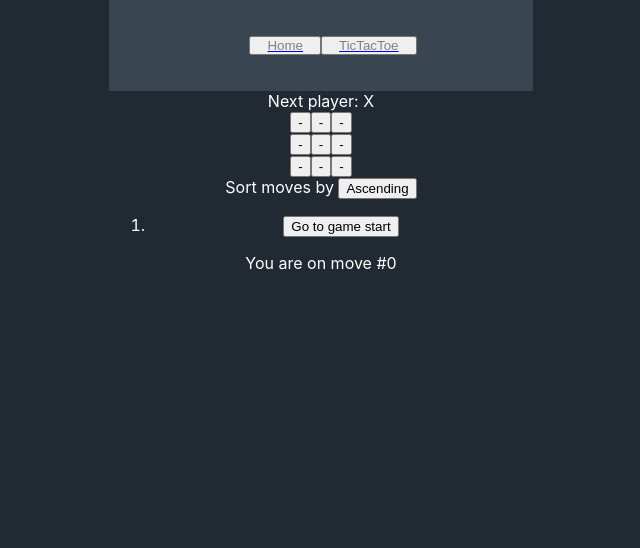
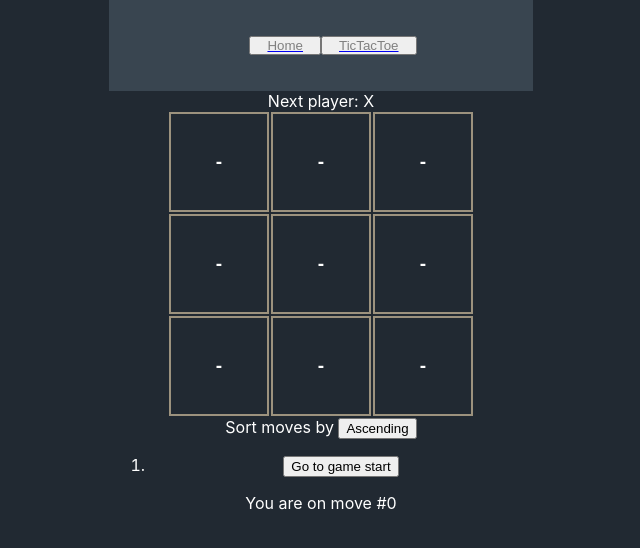
Before and after one commit to Magthylius/magthylius.github.io, a React (Create React App) app: page /tictactoe in a window 1280 px wide. Shown: the top 548 px of the page, without its empty margins (319-959 px from the left). Built offline with nearby package versions, Linux system fonts and the light colour scheme.

Commit message:
feat: tic tac toe styling

```diff
--- /dev/null
+++ b/src/HeaderStyles.scss
@@ -0,0 +1,3 @@
+$primaryColor: #9c927e;
+$primaryColorShaded: #9c927e7a;
+$bgColor: #212932;
--- /dev/null
+++ b/src/Pages/TicTacToeGame.scss
@@ -0,0 +1,29 @@
+@import "../HeaderStyles";
+
+body {
+  color: white;
+}
+
+.square {
+  border-radius: 0px;
+  border-color: $primaryColor;
+  border-style: solid;
+
+  width: 100px;
+  height: 100px;
+  margin: 1px;
+
+  color: white;
+  font-size: larger;
+  font-weight: 600;
+
+  background-color: #00000000;
+}
+
+.selected {
+  background-color: $primaryColorShaded;
+}
+
+.highlighted {
+  background-color: rgba(169, 248, 169, 0.404);
+}
--- a/src/pages/Home.scss
+++ b/src/pages/Home.scss
@@ -1,5 +1,4 @@
-$primaryColor: #9c927e;
-$bgColor: #212932;
+@import "../HeaderStyles";
 
 body {
   margin: auto;
--- a/src/pages/TicTacToeGame.css
+++ /dev/null
@@ -1,7 +0,0 @@
-.square-highlighted {
-  background-color: green;
-}
-
-.label {
-  color: white;
-}
--- a/src/pages/TicTacToeGame.tsx
+++ b/src/pages/TicTacToeGame.tsx
@@ -1,5 +1,5 @@
 import { useState } from "react";
-import "./TicTacToeGame.css"
+import "./TicTacToeGame.scss"
 
 interface GameEndData {
   endStatus: string;
@@ -21,7 +21,10 @@ interface BoardRowProps {
 
 function Square(props: SquareProps) {
   return (
-    <button className={props.wantsHighlight ? "square-highlighted" : "square"} onClick={props.onSquareClickEvent}>
+    <button
+      className={`square ${props.wantsHighlight ? "highlighted" : props.squareValue !== '-' ? "selected" : ""}`}
+      onClick={props.onSquareClickEvent}
+    >
       {props.squareValue}
     </button>
   );
```
